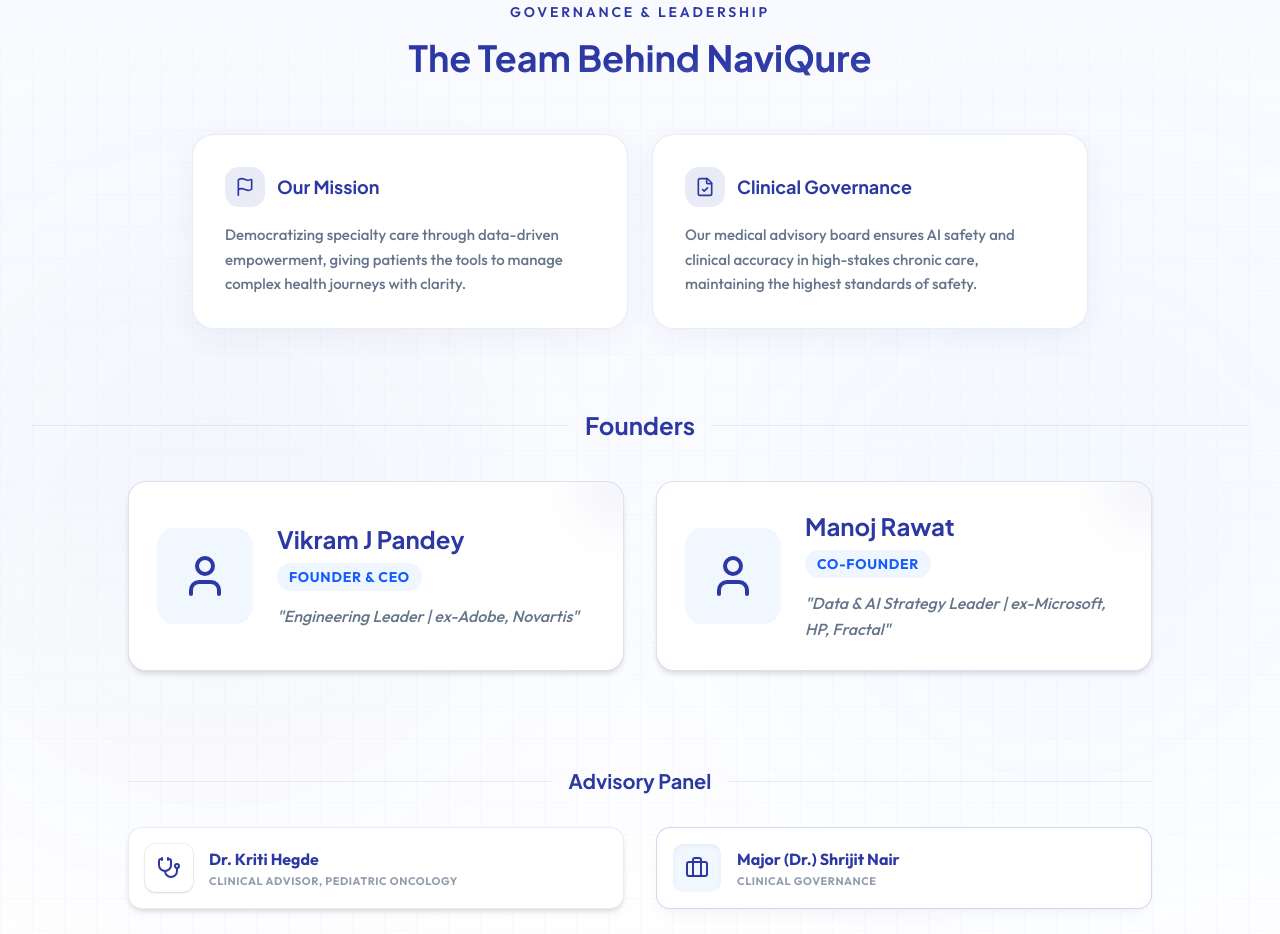
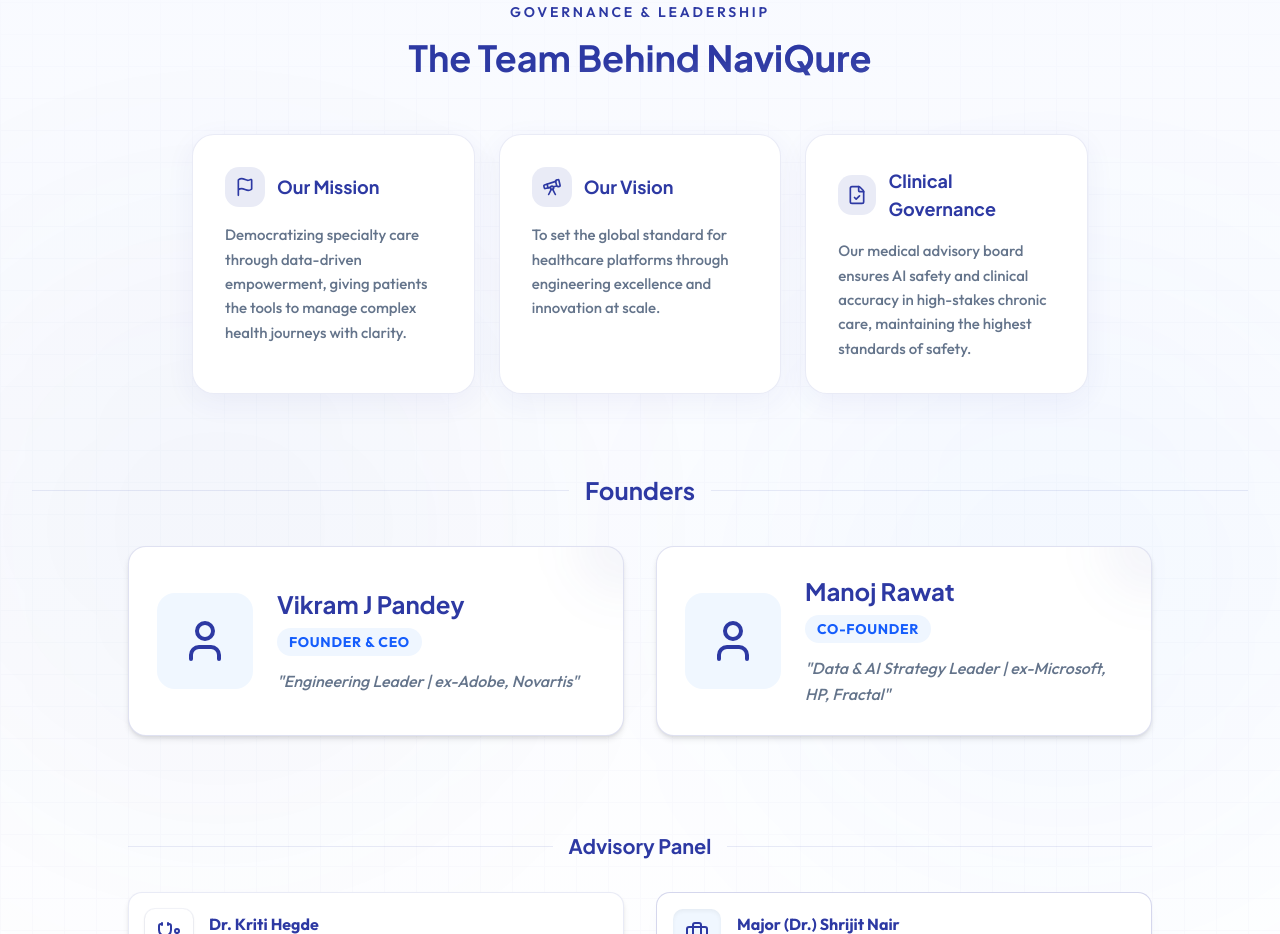
Before and after one commit to pockett-one/naviqure, a Next.js app: page / in a window 1280 px wide. Shown: the part 3740-4674 px from the top of the page. Built offline with nearby package versions, Linux system fonts and the light colour scheme.

Commit message:
chore: updated team details & added a detail bios page

```diff
--- a/src/components/features/TeamPageContent.tsx
+++ b/src/components/features/TeamPageContent.tsx
@@ -2,7 +2,7 @@
 
 import { CORE_TEAM, BRAND_COLORS } from "@/lib/constants";
 import { motion, AnimatePresence } from "framer-motion";
-import { User, Building2, Stethoscope, Briefcase, Flag, FileCheck, ArrowLeft } from "lucide-react";
+import { User, Building2, Stethoscope, Briefcase, Flag, FileCheck, ArrowLeft, Telescope } from "lucide-react";
 import { useState } from "react";
 
 type TeamMember = {
@@ -132,8 +132,8 @@
                                 <h2 className="text-sm font-semibold text-primary uppercase tracking-[0.2em] mb-4">Governance & Leadership</h2>
                                 <h1 className="text-4xl font-bold font-heading heading-gradient pb-2">The Team Behind <span className="text-primary/60">NaviQure</span></h1>
 
-                                <div className="mt-8 sm:mt-12 flex flex-col md:flex-row gap-4 sm:gap-6 text-left max-w-5xl mx-auto">
-                                    <div className="flex-1 p-6 sm:p-8 rounded-2xl sm:rounded-3xl bg-white border border-primary/10 shadow-[0_8px_30px_rgba(45,57,163,0.06)] backdrop-blur-sm group hover:bg-secondary/10 transition-all duration-500">
+                                <div className="mt-8 sm:mt-12 grid grid-cols-1 md:grid-cols-3 gap-4 sm:gap-6 text-left max-w-5xl mx-auto">
+                                    <div className="p-6 sm:p-8 rounded-2xl sm:rounded-3xl bg-white border border-primary/10 shadow-[0_8px_30px_rgba(45,57,163,0.06)] backdrop-blur-sm group hover:bg-secondary/10 transition-all duration-500">
                                         <div className="flex items-center gap-3 mb-3 sm:mb-4">
                                             <span className="w-9 h-9 sm:w-10 sm:h-10 rounded-lg sm:rounded-xl bg-primary/10 flex items-center justify-center text-primary group-hover:scale-110 transition-transform">
                                                 <Flag className="size-4 sm:size-5" />
@@ -144,7 +144,18 @@
                                             Democratizing specialty care through data-driven empowerment, giving patients the tools to manage complex health journeys with clarity.
                                         </p>
                                     </div>
-                                    <div className="flex-1 p-6 sm:p-8 rounded-2xl sm:rounded-3xl bg-white border border-primary/10 shadow-[0_8px_30px_rgba(45,57,163,0.06)] backdrop-blur-sm group hover:bg-secondary/10 transition-all duration-500">
+                                    <div className="p-6 sm:p-8 rounded-2xl sm:rounded-3xl bg-white border border-primary/10 shadow-[0_8px_30px_rgba(45,57,163,0.06)] backdrop-blur-sm group hover:bg-secondary/10 transition-all duration-500">
+                                        <div className="flex items-center gap-3 mb-3 sm:mb-4">
+                                            <span className="w-9 h-9 sm:w-10 sm:h-10 rounded-lg sm:rounded-xl bg-primary/10 flex items-center justify-center text-primary group-hover:scale-110 transition-transform">
+                                                <Telescope className="size-4 sm:size-5" />
+                                            </span>
+                                            <h4 className="text-primary font-bold text-base sm:text-lg font-heading">Our Vision</h4>
+                                        </div>
+                                        <p className="text-muted-foreground text-sm sm:text-[15px] font-medium leading-relaxed">
+                                            To set the global standard for healthcare platforms through engineering excellence and innovation at scale.
+                                        </p>
+                                    </div>
+                                    <div className="p-6 sm:p-8 rounded-2xl sm:rounded-3xl bg-white border border-primary/10 shadow-[0_8px_30px_rgba(45,57,163,0.06)] backdrop-blur-sm group hover:bg-secondary/10 transition-all duration-500">
                                         <div className="flex items-center gap-3 mb-3 sm:mb-4">
                                             <span className="w-9 h-9 sm:w-10 sm:h-10 rounded-lg sm:rounded-xl bg-primary/10 flex items-center justify-center text-primary group-hover:scale-110 transition-transform">
                                                 <FileCheck className="size-4 sm:size-5" />
--- a/src/components/features/TeamSection.tsx
+++ b/src/components/features/TeamSection.tsx
@@ -2,7 +2,7 @@
 
 import { CORE_TEAM, BRAND_COLORS } from "@/lib/constants";
 import { motion } from "framer-motion";
-import { User, Building2, Stethoscope, Briefcase, Flag, FileCheck } from "lucide-react";
+import { User, Building2, Stethoscope, Briefcase, Flag, FileCheck, Telescope } from "lucide-react";
 import { SectionDivider } from "@/components/ui/SectionDivider";
 
 export function TeamSection() {
@@ -46,8 +46,8 @@
                     <h2 className="text-sm font-semibold text-primary uppercase tracking-[0.2em] mb-4">Governance & Leadership</h2>
                     <h3 className="text-4xl font-bold font-heading heading-gradient pb-2">The Team Behind <span className="text-primary/60">NaviQure</span></h3>
 
-                    <div className="mt-8 sm:mt-12 flex flex-col md:flex-row gap-4 sm:gap-6 text-left max-w-5xl mx-auto">
-                        <div className="flex-1 p-6 sm:p-8 rounded-2xl sm:rounded-3xl bg-white border border-primary/10 shadow-[0_8px_30px_rgba(45,57,163,0.06)] backdrop-blur-sm group hover:bg-secondary/10 transition-all duration-500">
+                    <div className="mt-8 sm:mt-12 grid grid-cols-1 md:grid-cols-3 gap-4 sm:gap-6 text-left max-w-5xl mx-auto">
+                        <div className="p-6 sm:p-8 rounded-2xl sm:rounded-3xl bg-white border border-primary/10 shadow-[0_8px_30px_rgba(45,57,163,0.06)] backdrop-blur-sm group hover:bg-secondary/10 transition-all duration-500">
                             <div className="flex items-center gap-3 mb-3 sm:mb-4">
                                 <span className="w-9 h-9 sm:w-10 sm:h-10 rounded-lg sm:rounded-xl bg-primary/10 flex items-center justify-center text-primary group-hover:scale-110 transition-transform">
                                     <Flag className="size-4 sm:size-5" />
@@ -58,7 +58,18 @@
                                 Democratizing specialty care through data-driven empowerment, giving patients the tools to manage complex health journeys with clarity.
                             </p>
                         </div>
-                        <div className="flex-1 p-6 sm:p-8 rounded-2xl sm:rounded-3xl bg-white border border-primary/10 shadow-[0_8px_30px_rgba(45,57,163,0.06)] backdrop-blur-sm group hover:bg-secondary/10 transition-all duration-500">
+                        <div className="p-6 sm:p-8 rounded-2xl sm:rounded-3xl bg-white border border-primary/10 shadow-[0_8px_30px_rgba(45,57,163,0.06)] backdrop-blur-sm group hover:bg-secondary/10 transition-all duration-500">
+                            <div className="flex items-center gap-3 mb-3 sm:mb-4">
+                                <span className="w-9 h-9 sm:w-10 sm:h-10 rounded-lg sm:rounded-xl bg-primary/10 flex items-center justify-center text-primary group-hover:scale-110 transition-transform">
+                                    <Telescope className="size-4 sm:size-5" />
+                                </span>
+                                <h4 className="text-primary font-bold text-base sm:text-lg font-heading">Our Vision</h4>
+                            </div>
+                            <p className="text-muted-foreground text-sm sm:text-[15px] font-medium leading-relaxed">
+                                To set the global standard for healthcare platforms through engineering excellence and innovation at scale.
+                            </p>
+                        </div>
+                        <div className="p-6 sm:p-8 rounded-2xl sm:rounded-3xl bg-white border border-primary/10 shadow-[0_8px_30px_rgba(45,57,163,0.06)] backdrop-blur-sm group hover:bg-secondary/10 transition-all duration-500">
                             <div className="flex items-center gap-3 mb-3 sm:mb-4">
                                 <span className="w-9 h-9 sm:w-10 sm:h-10 rounded-lg sm:rounded-xl bg-primary/10 flex items-center justify-center text-primary group-hover:scale-110 transition-transform">
                                     <FileCheck className="size-4 sm:size-5" />
```
